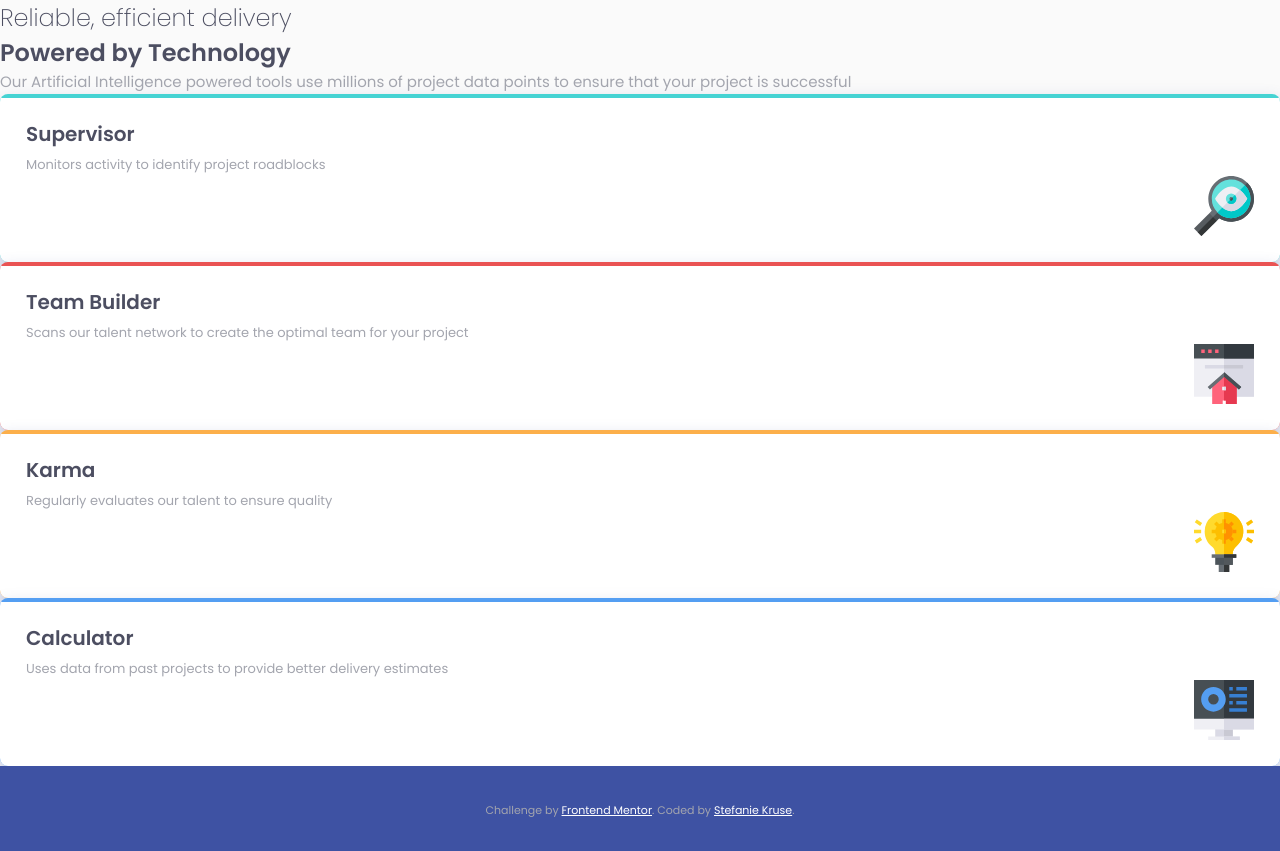
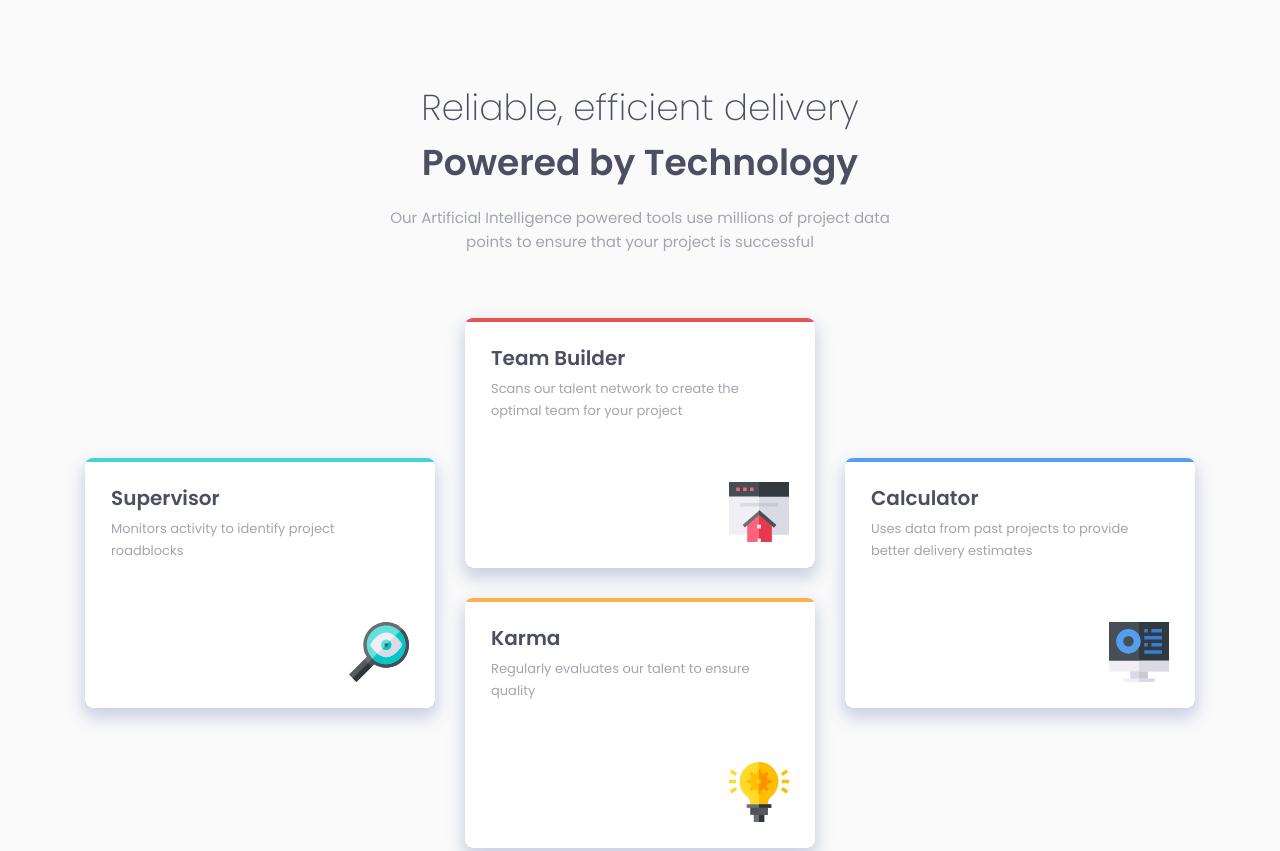
Before and after one commit to stefanie-rethink-product/frontend-mentor, a plain HTML site: page 005-four-card-feature-section-main/index.html in a window 1280 px wide. Shown: the top 851 px of the page. Drawn offline with Linux system fonts and the light colour scheme.

Commit message:
Add tablet and desktop, update readme

```diff
--- a/005-four-card-feature-section-main/index.html
+++ b/005-four-card-feature-section-main/index.html
@@ -14,14 +14,16 @@
 
 <body>
   <main>
-    <section class="intro">
-      <h1>Reliable, efficient delivery</h1>
-      <h2>Powered by Technology</h2>
+    <section class="intro" aria-labelledby="htools">
+      <h1 class="extralight">Reliable, efficient delivery</h1>
+      <h2 id="htools">Powered by Technology</h2>
       <p>Our Artificial Intelligence powered tools use millions of project data points to ensure that your project is
         successful</p>
     </section>
-    <section class="cards">
-      <div class="card">
+
+    <section class="cards" aria-label="Tools">
+      <div class="column">
+        <div class="card cyan">
           <div class="card-content">
             <div>
               <h3 class="ch">Supervisor</h3>
@@ -30,7 +32,10 @@
             <img class="cicon" src="./images/icon-supervisor.svg" alt="">
           </div>
         </div>
-      <div class="card">
+      </div>
+
+      <div class="column">
+        <div class="card red">
           <div class="card-content">
             <div>
               <h3 class="ch">Team Builder</h3>
@@ -39,7 +44,7 @@
             <img class="cicon" src="./images/icon-team-builder.svg" alt="">
           </div>
         </div>
-      <div class="card">
+        <div class="card orange">
           <div class="card-content">
             <div>
               <h3 class="ch">Karma</h3>
@@ -48,13 +53,17 @@
             <img class="cicon" src="./images/icon-karma.svg" alt="">
           </div>
         </div>
-      <div class="card">
+      </div>
+
+      <div class="column">
+        <div class="card blue">
           <div class="card-content">
             <div>
               <h3 class="ch">Calculator</h3>
               <p class="cp">Uses data from past projects to provide better delivery estimates</p>
             </div>
             <img class="cicon" src="./images/icon-calculator.svg" alt="">
+          </div>
         </div>
       </div>
     </section>
--- a/005-four-card-feature-section-main/style.css
+++ b/005-four-card-feature-section-main/style.css
@@ -2,7 +2,6 @@ html {
     font-size: 100%;
     font-family: Poppins, sans-serif;
     font-weight: 400;
-    letter-spacing: 0.5%;
 }
 
 body {
@@ -25,13 +24,14 @@ p {
     line-height: 1.5rem;
 }
 
-.intro h1 {
-    font-weight: 200;
-    font-size: 1.5rem;
+main {
+    display: flex;
+    flex-direction: column;
+    align-items: center;
 }
 
-.intro h2 {
-    font-size: 1.5rem;
+.extralight {
+    font-weight: 200;
 }
 
 .card {
@@ -42,19 +42,19 @@ p {
     box-shadow: 0 8px 16px 2px hsl(228, 45%, 44%, 25%);
 }
 
-.card:nth-of-type(1) {
+.cyan {
     background-color: hsl(180, 62%, 55%);
 }
 
-.card:nth-of-type(2) {
+.red {
     background-color: hsl(0, 78%, 62%);
 }
 
-.card:nth-of-type(3) {
+.orange {
     background-color: hsl(34, 97%, 64%);
 }
 
-.card:nth-of-type(4) {
+.blue {
     background-color: hsl(212, 86%, 64%);
 }
 
@@ -86,22 +86,59 @@ p {
     align-self: flex-end;
 }
 
+
+/* intro mobile */
 @media screen and (max-width:768px) {
 
+    .intro {
+        text-align: center;
+        margin-bottom: 4.75rem;
+        max-width: 480px;
+    }
+
+    .intro h1 {
+        font-size: 1.5rem;
+    }
+
+    .intro h2 {
+        font-size: 1.5rem;
+        margin-bottom: 1rem;
+    }
+}
+
+/* intro tablet & desktop */
+@media screen and (min-width:769px) {
+
+    .intro {
+        text-align: center;
+        margin-bottom: 4rem;
+        max-width: 34rem;
+    }
+
+    .intro h1 {
+        font-size: 2.25rem;
+    }
+
+    .intro h2 {
+        font-size: 2.25rem;
+        margin-bottom: 1rem;
+    }
+}
+
+/* cards mobile & tablet */
+@media screen and (max-width:1023px) {
     main {
         padding: 5rem 2rem;
     }
 
-    .intro {
-        text-align: center;
-        margin-bottom: 4.75rem;
+    .cards {
+        display: flex;
+        flex-direction: column;
+        align-items: center;
+        gap: 1.5rem;
     }
 
-    .intro h2 {
-        margin-bottom: 1rem;
-    }
-
-    .cards {
+    .column {
         display: flex;
         flex-direction: column;
         align-items: center;
@@ -115,15 +152,46 @@ p {
     }
 }
 
+/* cards desktop */
+@media screen and (min-width:1024px) {
+    main {
+        padding: 5rem 0;
+    }
+
+    .cards {
+        display: flex;
+        flex-direction: row;
+        align-items: center;
+        gap: 1.875rem;
+        box-sizing: border-box;
+        max-width: 1170px;
+        padding: 0 1.875rem;
+    }
+
+    .column {
+        display: flex;
+        flex-direction: column;
+        align-items: center;
+        gap: 1.875rem;
+        width: 33%;
+    }
+
+    .card {
+        height: 15.625rem;
+    }
+}
+
 footer {
+    box-sizing: border-box;
     background-color: hsl(228, 45%, 44%);
     padding: 2rem;
+    width: 100%;
 }
 
 .attribution {
     font-size: 11px;
     text-align: center;
-    hsl(229, 6%, 66%);
+    color: hsl(212, 36%, 84%);
 }
 
 .attribution a {
```
Also changed, not shown: 005-four-card-feature-section-main/screenshot.jpg (added), 1 other file. Lines whose indentation alone changed are shown as unchanged.
